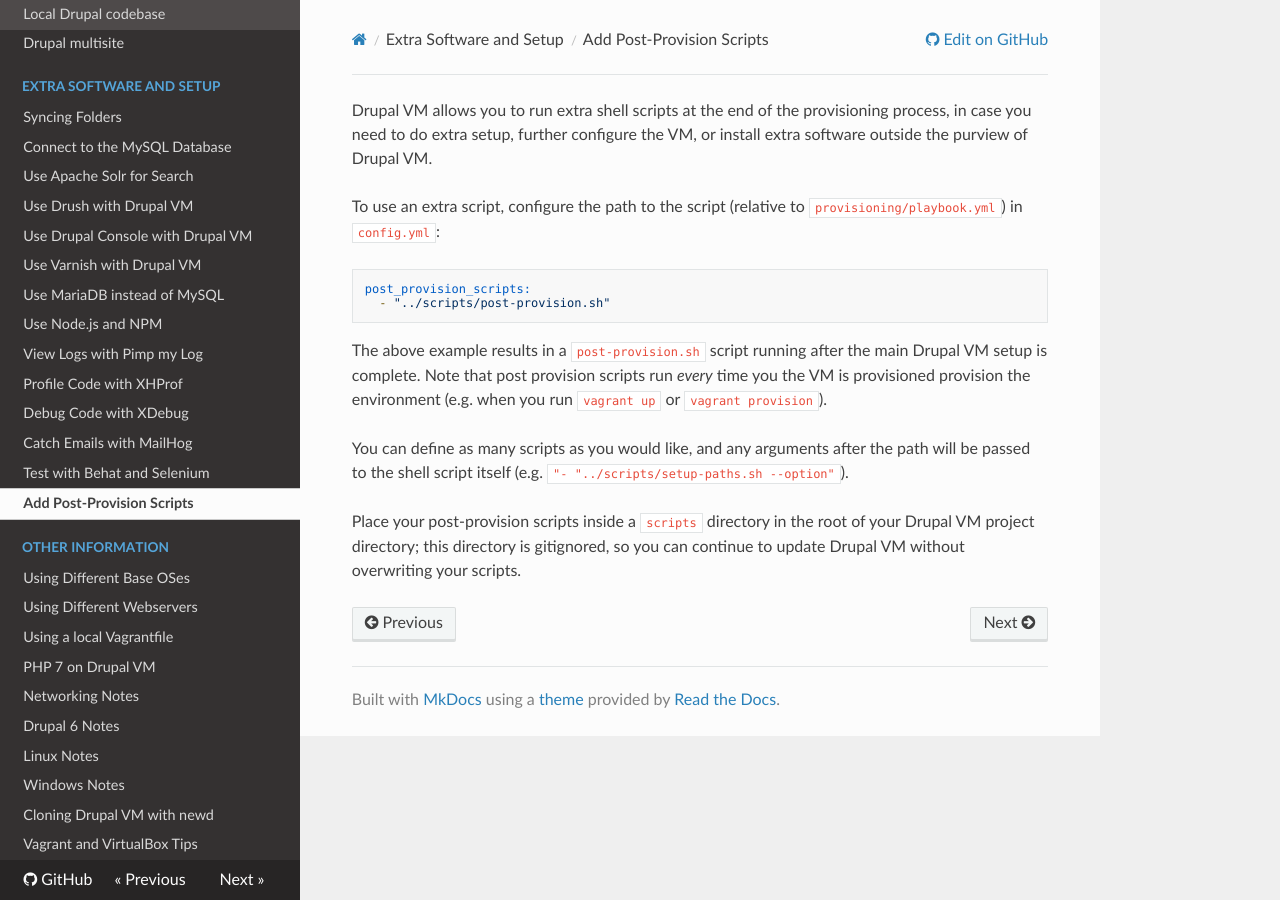
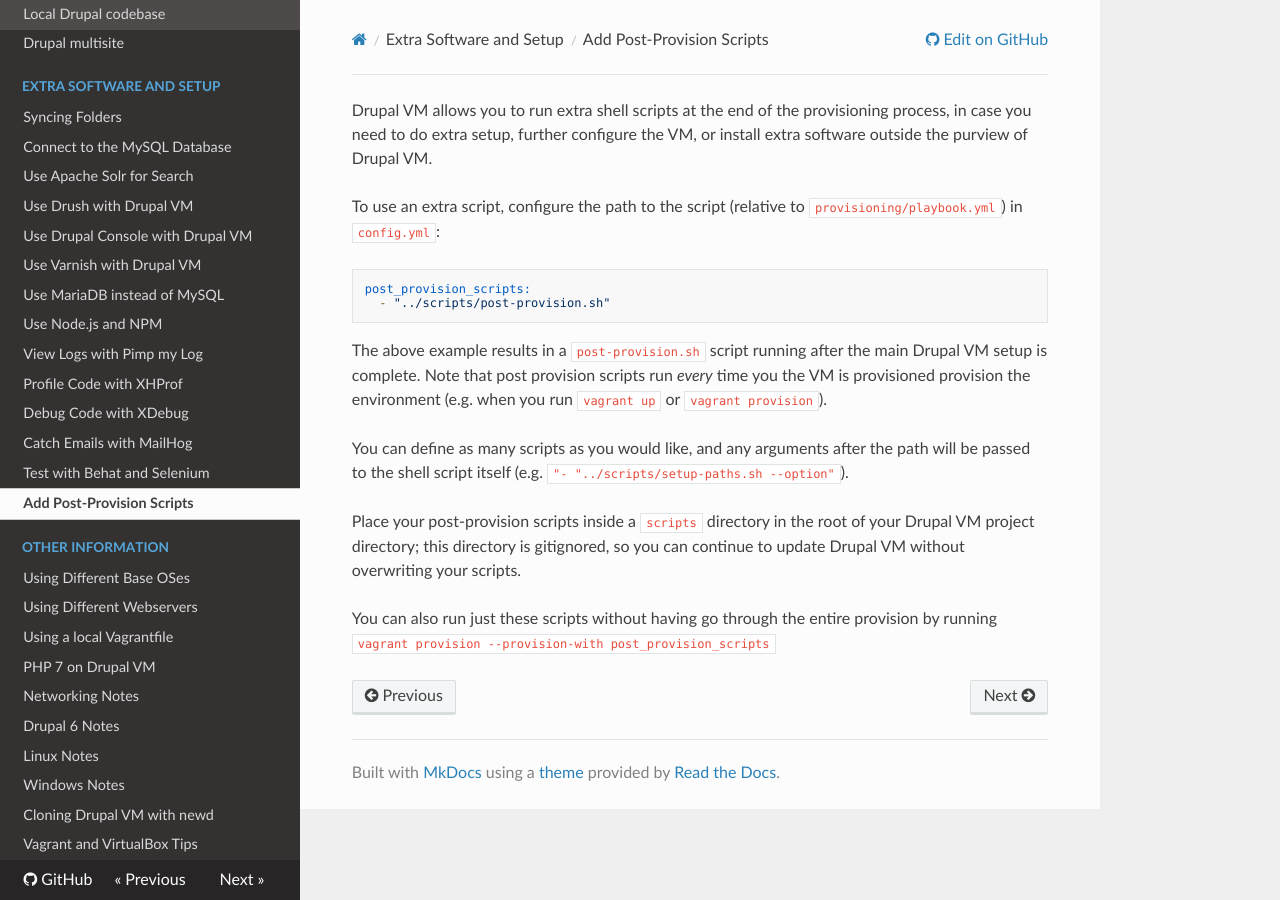
Before and after one commit to geerlingguy/drupal-vm, an MkDocs documentation site: the page built from docs/extras/scripts.md, in a window 1280 px wide. Built offline with MkDocs 1.6.1, drawn with Linux system fonts in a browser that asks for light colours; nearby versions of some CDN libraries; old or Windows-style settings are respelled for this version of MkDocs.

Commit message:
vagrant provision --provision-with post_provision_scripts
Detailing how you can just run these scripts

```diff
--- a/docs/extras/scripts.md
+++ b/docs/extras/scripts.md
@@ -12,3 +12,6 @@ The above example results in a `post-provision.sh` script running after the main
 You can define as many scripts as you would like, and any arguments after the path will be passed to the shell script itself (e.g. `"- "../scripts/setup-paths.sh --option"`).
 
 Place your post-provision scripts inside a `scripts` directory in the root of your Drupal VM project directory; this directory is gitignored, so you can continue to update Drupal VM without overwriting your scripts.
+
+You can also run just these scripts without having go through the entire provision by running
+`vagrant provision --provision-with post_provision_scripts`
```
